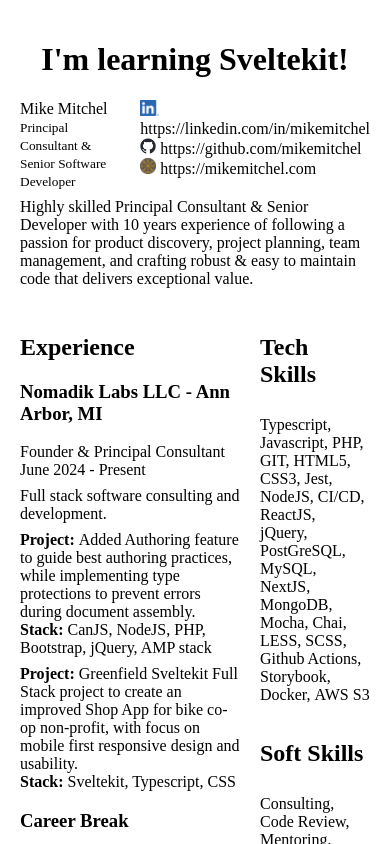
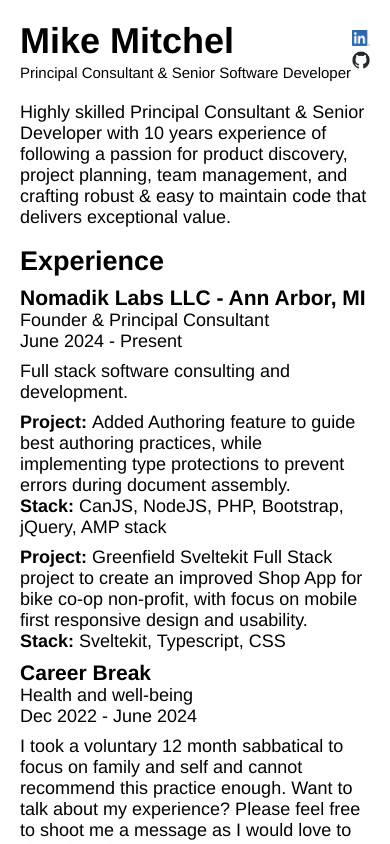
Before and after one commit to mikemitchel/portfolio, a SvelteKit app: page / in a window 390 px wide. Shown: the top 844 px of the page. Built offline with nearby package versions, Linux system fonts and the light colour scheme.

Commit message:
full page, print and mobile cleanup

```diff
--- a/src/lib/resume.json
+++ b/src/lib/resume.json
@@ -13,11 +13,6 @@
 			"name": "Github",
 			"link": "https://github.com/mikemitchel",
 			"icon": "github.png"
-		},
-		{
-			"name": "Personal",
-			"link": "https://mikemitchel.com",
-			"icon": "favicon.png"
 		}
 	],
 	"experience": [
--- a/src/routes/+page.svelte
+++ b/src/routes/+page.svelte
@@ -18,26 +18,22 @@
 
 <svelte:head>
 	<!-- eslint-disable-next-line -->
-	<!-- {@html themeStyles} -->
+	{@html themeStyles}
 </svelte:head>
 
 <div class="main">
-	<h1>I'm learning <a href="https://svelte.dev/" target="_blank">Sveltekit!</a></h1>
 	<div class="header">
-		<div class="row">
 		<div class="name">
-				<div>Mike Mitchel</div>
+			<h1>Mike Mitchel</h1>
 			<small>Principal Consultant & Senior Software Developer</small>
 		</div>
 
 		<div class="socials">
 			{#each resume.socials as social}
-					<div class="link">
-						<a href={social.link} target="_blank">
+				<a class="social-link" href={social.link} target="_blank">
 					<img alt="icon" class="icon" src={social.icon} />
-							{social.link}
+					<span class="link">{social.link}</span>
 				</a>
-					</div>
 			{/each}
 		</div>
 	</div>
@@ -47,9 +43,8 @@
 			<div class="sub-section">{resume.bio.intro}</div>
 		</div>
 	</div>
-	</div>
 
-	<div class="row">
+	<main class="row">
 		<div class="left column">
 			<div class="experience section">
 				<h2>Experience</h2>
@@ -101,20 +96,29 @@
 				</div>
 			</div>
 		</div>
-	</div>
+	</main>
 </div>
 
 <style>
 	h1 {
 		align-self: center;
 	}
-
+	h1,
+	h2,
+	h3,
 	h4 {
-		margin: 0;
+		margin: 0px;
+	}
+	h4 {
 		float: left;
 	}
 	h4::after {
 		content: ':\00a0';
+	}
+	.social-link {
+		display: flex;
+		align-items: center;
+		gap: 0.25em;
 	}
 	.main {
 		min-height: 100%;
@@ -124,6 +128,9 @@
 	}
 
 	.header {
+		display: flex;
+		flex-direction: row;
+		align-items: center;
 		margin-bottom: 10px;
 	}
 
@@ -136,7 +143,19 @@
 	}
 
 	.icon {
-		height: 1rem;
+		width: 1em;
+	}
+
+	@media (max-width: 700px) {
+		.link {
+			display: none;
+		}
+		main.row {
+			display: block;
+		}
+		.social-link {
+			display: block;
+		}
 	}
 
 	.section {
@@ -150,7 +169,7 @@
 	.row {
 		display: flex;
 		flex-direction: row;
-		column-gap: 20px;
+		column-gap: 10px;
 	}
 
 	.column {
@@ -158,11 +177,10 @@
 		flex-direction: column;
 	}
 	.right {
-		flex: 1;
+		flex-basis: 20ch;
+		flex-shrink: 0;
 	}
-	.left {
-		flex: 2;
-	}
+
 	.skills {
 		display: inline-flex;
 		flex-wrap: wrap;
--- a/src/styles.css
+++ b/src/styles.css
@@ -7,19 +7,19 @@
 :root {
 	font-size: var(--font-size);
 	font-family: var(--font-body);
-	color: var(--color-text-light);
+	color: var(--color-text);
 }
 
-@media (min-width: 720px) {
+@media (max-width: 700px) {
 	:root {
-		font-size: calc(var(--font-size) + 6px);
+		font-size: calc(var(--font-size) + 2px);
 	}
 }
 
 body {
 	min-height: 100dvh;
 	margin: 20px;
-	background-color: var(--color-bg-dark);
+	background-color: var(--color-bg-light);
 	background-size: 100dvw 100dvh;
 }
 
@@ -33,186 +33,3 @@
 		text-decoration: underline;
 	}
 }
-
-input,
-button,
-textarea,
-select {
-	font-size: inherit;
-	font-family: inherit;
-	display: inline-block;
-	border: var(--color-accent-subtle) 1px solid;
-	border-radius: var(--border-radius, 3px);
-	padding: 0.5em 1em;
-	margin: 0;
-}
-
-@supports not selector(:focus-visible) {
-	input:focus {
-		outline: var(--color-accent) solid 1px;
-		outline: -webkit-focus-ring-color solid 1px;
-	}
-}
-
-/* Buttons */
-button {
-	display: inline-flex;
-	align-items: center;
-	justify-content: center;
-	border-radius: var(--border-radius, 6px);
-	padding: 0 1rem;
-	margin: auto 0.2rem;
-	min-height: 50px;
-	text-shadow: 0 1px 0 var(--color-bg-dark);
-	border: 0 solid transparent;
-	outline-color: var(--color-accent);
-	outline-offset: -5px;
-	outline-width: 2px;
-	outline-style: none;
-	color: inherit;
-
-	touch-action: manipulation;
-	user-select: none;
-	-webkit-tap-highlight-color: transparent;
-	cursor: pointer;
-
-	&:active {
-		transform: translate(1px, 1px);
-	}
-}
-
-button:focus-visible {
-	outline-style: dashed;
-}
-
-button:focus:not(:focus-visible) {
-	outline: none;
-}
-
-button:has(.icon) {
-	justify-content: space-between;
-
-	&::after {
-		content: '';
-	}
-}
-
-button > .icon {
-	display: inline-block;
-	line-height: 0.5;
-}
-
-.btn-primary,
-button.primary {
-	background-color: hsl(from rgb(var(--color-primary)) h s l / 0.8);
-	color: var(--color-accent-subtle);
-	outline-color: var(--color-accent-subtle);
-
-	@media (hover: hover) {
-		&:hover {
-			background-color: rgb(var(--color-primary));
-		}
-	}
-
-	&:active {
-		background-color: hsl(from rgb(var(--color-primary)) h s 40% / 1);
-	}
-}
-
-.btn-secondary,
-button.secondary {
-	background-color: hsl(from rgb(var(--color-secondary)) h s l / 0.8);
-	color: var(--color-accent-subtle);
-	outline-color: var(--color-accent-subtle);
-
-	@media (hover: hover) {
-		&:hover {
-			background-color: rgb(var(--color-secondary));
-		}
-	}
-
-	&:active {
-		background-color: hsl(from rgb(var(--color-secondary)) h s 40% / 1);
-	}
-}
-
-.btn-neutral,
-button.neutral {
-	background-color: rgb(var(--color-neutral));
-	color: var(--color-text);
-
-	@media (hover: hover) {
-		&:hover {
-			background-color: hsl(from rgb(var(--color-neutral)) h s 100% / 1);
-		}
-	}
-
-	&:active {
-		background-color: hsl(from rgb(var(--color-neutral)) h s 100% / 1);
-	}
-}
-
-button[disabled],
-button.unavailable {
-	background-color: light-dark(rgba(239, 239, 239, 0.3), rgba(19, 1, 1, 0.3));
-	color: light-dark(rgba(16, 16, 16, 0.3), rgba(255, 255, 255, 0.3));
-	border-color: light-dark(rgba(118, 118, 118, 0.3), rgba(195, 195, 195, 0.3));
-	outline-color: var(--color-accent);
-	text-shadow: 0 1px 0 hsl(from var(--color-bg-light) h s l / 0.3);
-	@media (hover: hover) {
-		&:hover {
-			background-color: light-dark(rgba(239, 239, 239, 0.3), rgba(19, 1, 1, 0.3));
-		}
-	}
-}
-
-button[disabled] {
-	cursor: default;
-}
-
-@media (hover: hover) {
-	button.unavailable:hover {
-		background-color: rgba(249, 249, 249, 0.5);
-	}
-}
-
-.btn-link,
-button.link {
-	appearance: unset;
-	background-color: transparent;
-	border: none;
-	color: rgb(var(--color-primary));
-	text-shadow: 0 0 transparent;
-	padding: 0;
-	min-height: 40px;
-	line-height: 1.2;
-}
-
-button[data-loading='true'] {
-	pointer-events: none;
-	animation: fadeInAndOut 1s infinite alternate ease-in-out;
-}
-
-.button-group {
-	display: flex;
-	gap: 1px;
-}
-
-.button-group > button {
-	flex: 1;
-	margin: 0;
-}
-
-.button-group button:not(:last-child):not(:first-child) {
-	border-radius: 0;
-	border-left: 0;
-	border-right: 0;
-}
-
-.button-group button:last-child {
-	border-radius: 0 var(--border-radius, 6px) var(--border-radius, 6px) 0;
-}
-
-.button-group button:first-child {
-	border-radius: var(--border-radius, 6px) 0 0 var(--border-radius, 6px);
-}
--- a/src/theme.ts
+++ b/src/theme.ts
@@ -1,29 +1,20 @@
 export const theme: Record<string, string> = {
 	/* font and text */
-	'font-body': `Arial, -apple-system, BlinkMacSystemFont, 'Open Sans', sans-serif`,
+	'font-body': `Helvetica, Arial, -apple-system, BlinkMacSystemFont, 'Open Sans', sans-serif`,
 	'font-mono': `'Fira Mono', monospace`,
-	'font-size': `16px`,
-	'color-text': `#323336`,
-	'color-text-light': `#dde9f8`,
+	'font-size': '16px',
+	'color-text': 'rgb(0,0,0)',
+	'color-text-light': '#dde9f8',
 	/* main colors */
 	/* removal of rgb() wrapper allows adding opactiy in the app */
-	'color-primary': `64, 117, 166 ` /* #4075a6 */,
-	'color-secondary': `64, 117, 166` /* #40A6A4 */,
-	'color-neutral': `250, 250, 250`,
+	'color-primary': '64, 117, 166 ' /* #4075a6 */,
+	'color-neutral': '250, 250, 250',
 	'color-success': 'rgb(15 186 129)',
 	'color-warning': 'rgb(167 127 6)',
 	'color-error': 'rgb(220 20 60)',
 	/* accent */
-	'color-accent': `#a348e9`,
-	'color-accent-subtle': `#e9ecef`,
-	'color-accent-med': `rgb(132, 165, 197)`,
+	'color-accent': '#a348e9',
 	/* background */
-	'color-bg-lighter': 'rgb(240, 241, 246)',
-	'color-bg-light': 'rgb(202, 216, 228)',
-	'color-bg-med': 'rgb(132, 165, 197)',
-	'color-bg-dark': 'rgb(36, 46, 66)',
-	/* layout */
-	'column-width': '42rem',
-	'column-margin-top': '4rem',
-	'border-radius': '6px'
+	'color-bg-light': 'rgb(255,255,255)',
+	'color-bg-dark': 'rgb(36, 46, 66)'
 }
```
Lines whose indentation alone changed are shown as unchanged.
